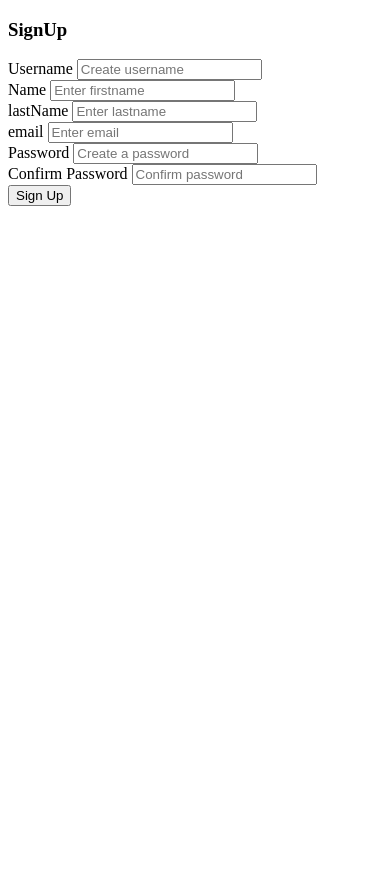
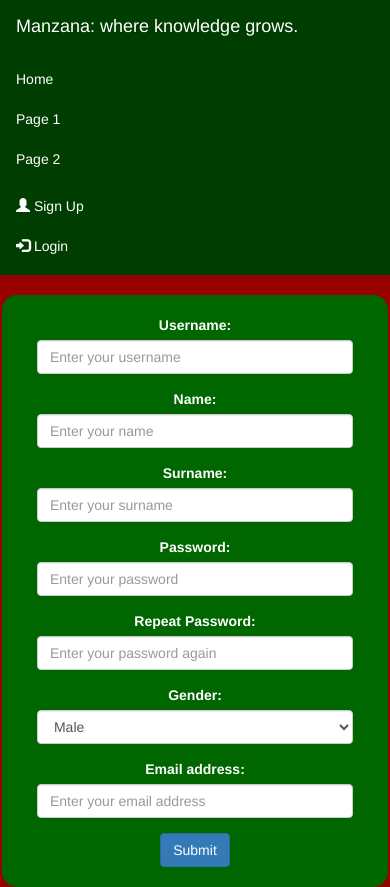
Before and after one commit to agnieszka142/LearingTogether, a Django app: page /signup in a window 390 px wide. Before the commit the page ends 206 px from the top, so only its background shows below. Run offline with Django 4.2, Linux system fonts and the light colour scheme; some libraries are stand-ins or nearby versions.

Commit message:
more push

```diff
--- /dev/null
+++ b/templates/authentication/base.html
@@ -0,0 +1,91 @@
+<!DOCTYPE html>
+<html lang="en">
+<head>
+  <title>Bootstrap Example</title>
+  <meta charset="utf-8">
+  <meta name="viewport" content="width=device-width, initial-scale=1">
+  <link rel="stylesheet" href="https://maxcdn.bootstrapcdn.com/bootstrap/3.4.1/css/bootstrap.min.css">
+  <script src="https://ajax.googleapis.com/ajax/libs/jquery/3.6.1/jquery.min.js"></script>
+  <script src="https://maxcdn.bootstrapcdn.com/bootstrap/3.4.1/js/bootstrap.min.js"></script>
+  <!-- STYLE FOR WORKING time
+
+      Buttons: Red (#e60000)
+      Navigation bar: Dark Green (#003d00)
+      Footer: Light Green (#c9d8b8)
+      Main content area: Green (#006600)
+      Background: Dark Red (#990000)
+  -->
+  <style>
+    button {
+      background-color: #e60000;
+    }
+    nav {
+      background-color: #003d00;
+
+    }
+    footer {
+      background-color: #c9d8b8;
+    }
+    .main {
+      background-color: #006600;
+      max-width: 99%;
+      margin-left: auto;
+      margin-right: auto;
+      border-radius: 15px;
+    }
+    body {
+      background-color: #990000;
+    }
+    *{
+      color: white;
+    }
+    a{
+      color: white;
+    }
+    a:hover{
+      color:white;
+      background-color: #c9d8b8;
+      transition: background-color 0.5s ease;
+    }
+    .navbar-nav li a:hover{
+
+      background-color: #c9d8b8;
+      transition: background-color 0.5s ease;
+    }
+
+  </style>
+
+
+</head>
+<body>
+
+  <nav class="navbar">
+    <div class="container-fluid">
+      <div class="navbar-header">
+
+        <a class="navbar-brand" href="{% url 'home' %}">Manzana: where knowledge grows.</a>
+      </div>
+      <ul class="nav navbar-nav">
+        <li class="active"><a href="#">Home</a></li>
+        <li><a href="#">Page 1</a></li>
+        <li><a href="#">Page 2</a></li>
+      </ul>
+      <ul class="nav navbar-nav navbar-right">
+        <li><a href="/signup"><span class="glyphicon glyphicon-user"></span> Sign Up</a></li>
+        <li><a href="/signin"><span class="glyphicon glyphicon-log-in"></span> Login</a></li>
+      </ul>
+    </div>
+  </nav>
+
+
+
+<div class="container-fluid text-center main">
+  {% block content %}
+
+  {%endblock content%}
+</div>
+
+
+
+</body>
+</html>
--- a/templates/authentication/signup.html
+++ b/templates/authentication/signup.html
@@ -1,47 +1,47 @@
-<!doctype html>
-<html lang="en">
-<head>
-    <meta charset="UTF-8">
-    <meta name="viewport"
-          content="width=device-width, user-scalable=no, initial-scale=1.0, maximum-scale=1.0, minimum-scale=1.0">
-    <meta http-equiv="X-UA-Compatible" content="ie=edge">
-    <title>Document</title>
-</head>
-<body>
-    <h3>SignUp</h3>
+{% extends 'authentication/base.html' %}
 
-    <form action="/signup" method="post">
+{% block content %}
 
+<div class="container-fluid" style="padding: 20px; width: 100%;">
+  <div class="mx-auto">
+  <form class="mx-auto" style="max-width: 400px; margin-left:auto; margin-right:auto;" method="post" action="/signup">
     {% csrf_token %}
-        <label for="username">Username</label>
-        <input type="text" id="username" name="username" placeholder="Create username" required>
-    <br>
+    <div class="form-group">
+      <label for="name">Username:</label>
+      <input type="text" class="form-control" id="username" name="username" placeholder="Enter your username" required>
+    </div>
+    <div class="form-group">
+      <label for="name">Name:</label>
+      <input type="text" class="form-control" id="name1"  name="name1" placeholder="Enter your name" required>
+    </div>
+    <div class="form-group">
+      <label for="surname">Surname:</label>
+      <input type="text" class="form-control" id="name2" name="name2" placeholder="Enter your surname" required>
+    </div>
+    <div class="form-group">
+      <label for="password">Password:</label>
+      <input type="password" class="form-control" id="pass1" name="pass1" placeholder="Enter your password" required>
+    </div>
+    <div class="form-group">
+      <label for="repeat-password">Repeat Password:</label>
+      <input type="password" class="form-control" id="pass2" name="pass2" placeholder="Enter your password again" required>
+    </div>
+    <div class="form-group">
+      <label for="gender">Gender:</label>
+      <select class="form-control" id="gender" name="gender">
+        <option value="male">Male</option>
+        <option value="female">Female</option>
+        <option value="other">Other</option>
+      </select>
+    </div>
+    <div class="form-group">
+      <label for="email">Email address:</label>
+      <input type="email" class="form-control" id="email" name="email" placeholder="Enter your email address" required>
+    </div>
+    <button type="submit" class="btn btn-primary">Submit</button>
+  </form>
+  <script src=""> async defer</script>
+</div>
+</div>
 
-        <label for="name1">Name</label>
-        <input type="text" id="name1" name="name1" placeholder="Enter firstname" required>
-    <br>
-
-        <label for="name2">lastName</label>
-        <input type="text" id="name2" name="name2"placeholder="Enter lastname" required>
-    <br>
-        <label for="email">email</label>
-        <input type="email" id="email" name="email" placeholder="Enter email" required>
-    <br>
-        <label for="pass1">Password</label>
-        <input type="password" id="pass1" name="pass1" placeholder="Create a password" required>
-    <br>
-
-        <label for="pass2"> Confirm Password</label>
-        <input type="password" id="pass2" name="pass2" placeholder="Confirm password" required>
-    <br>
-
-    <button type="submit">Sign Up</button>
-
-    </form>
-
-    <script src=""> async defer</script>
-
-
-
-</body>
-</html>
+{% endblock content %}
```
Also changed, not shown: templates/authentication/index.html (+17 -34 lines), templates/authentication/signin.html (+19 -33 lines), db.sqlite3, 1 other file.
